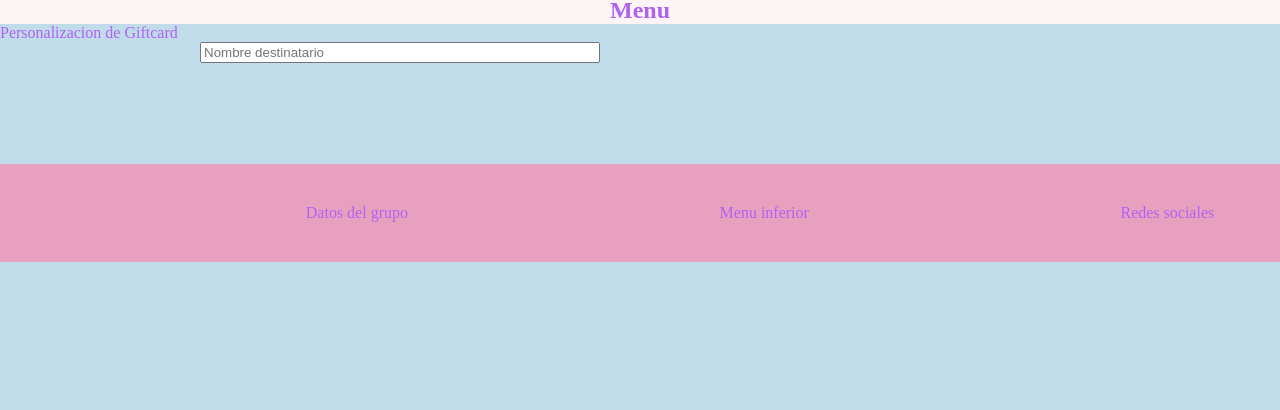
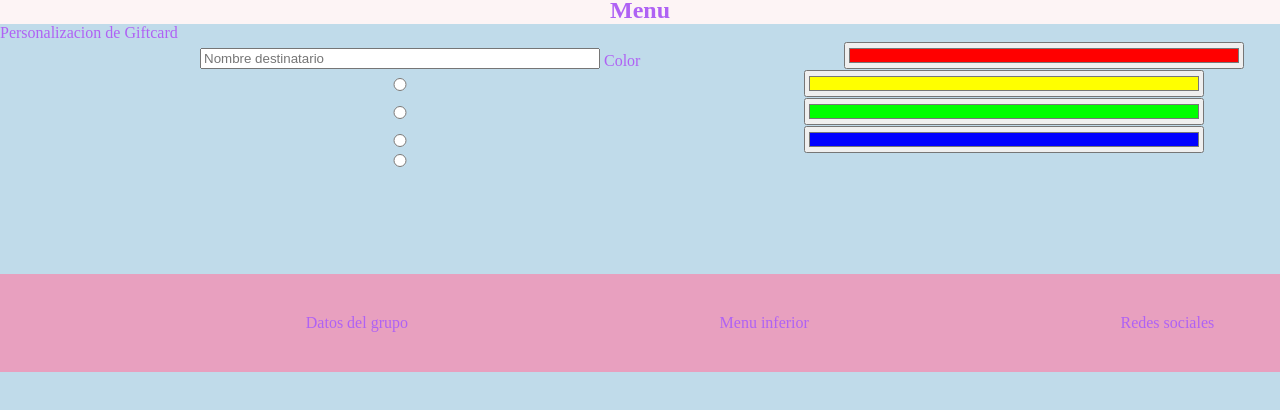
Before and after one commit to AxelOP96/tp-prograweb1, a plain HTML site: page giftcard.html in a window 1280 px wide. Shown: the part 110-520 px from the top of the page. Drawn offline with Linux system fonts and the light colour scheme.

Commit message:
giftcard actualizada

```diff
--- a/giftcard.html
+++ b/giftcard.html
@@ -44,6 +44,23 @@
                 <form action="#">
                     <input id="gift" name="gift" type="text" placeholder="Nombre destinatario">
                     <label for="gift"></label>
+
+                    <label for="color">Color</label>
+                    <input type="color" name="red" id="red" value="#ff0000">
+                    <input type="radio" name="color" id="color" value="red">
+
+                    <label for="color"></label>
+                    <input type="color" name="yellow" id="yellow" value="#ffff00">
+                    <input type="radio" name="color" id="color" value="yellow">
+
+                    <label for="color"></label>
+                    <input type="color" name="green" id="green" value="#00ff00">
+                    <input type="radio" name="color" id="color" value="green">
+
+                    <label for="color"></label>
+                    <input type="color" name="blue" id="blue" value="#0000ff">
+                    <input type="radio" name="color" id="color" value="blue">
+
                 </form>
             </article>
         </section>
```
